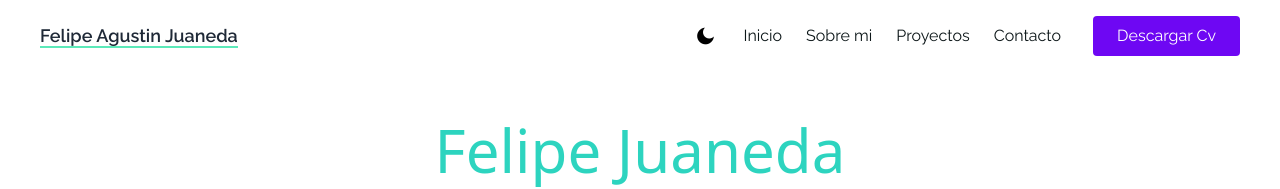
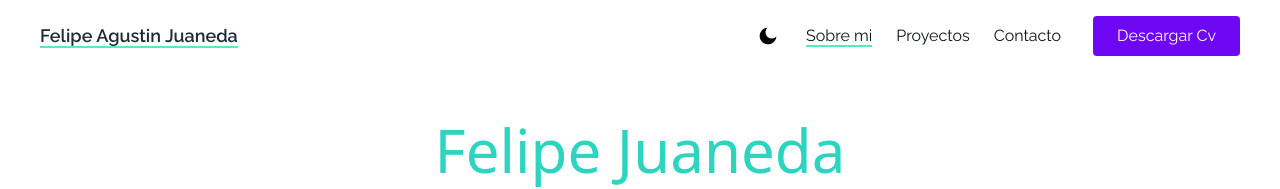
Before and after one commit to FelipeJuaneda/portfolio-felipe-juaneda, a React (Create React App) app: page / in a window 1280 px wide. Shown: the top 189 px of the page. Built offline with nearby package versions, Linux system fonts and the light colour scheme.

Commit message:
Agregado activeClass en navbar

```diff
--- a/src/components/NavBar/NavBar.css
+++ b/src/components/NavBar/NavBar.css
@@ -1,4 +1,4 @@
-.navLink.active {
+.active {
   border-bottom-width: 2px;
   border-color: #5be9b9;
 }
--- a/src/components/NavBar/NavBar.jsx
+++ b/src/components/NavBar/NavBar.jsx
@@ -1,5 +1,4 @@
 import React, { useState } from "react";
-import { Link, NavLink } from "react-router-dom";
 import { Link as LinkScroll } from "react-scroll";
 import curriculum from "../../images-cv/curriculum.pdf";
 import { animateScroll as scroll } from "react-scroll";
@@ -11,7 +10,6 @@ const Nav = () => {
   const [open, setOpen] = useState(false);
   const [scrollActive, setScrollActive] = useState(false);
   const Links = [
-    { id: 1, name: "Inicio", to: "aboutme", offset: -72 },
     { id: 2, name: "Sobre mi", to: "aboutme", offset: -72 },
     { id: 3, name: "Proyectos", to: "proyects" },
     { id: 4, name: "Contacto", to: "contact" },
@@ -81,7 +79,8 @@ const Nav = () => {
               <LinkScroll
                 to={link.to}
                 activeClass="active"
-                className="navLink text-blackRich dark:text-grisDark hover:border-b-2 hover:border-celestePrincipal"
+                spy={true}
+                className="cursor-pointer navLink text-blackRich dark:text-grisDark hover:border-b-2 hover:border-celestePrincipal"
                 smooth={true}
                 offset={link.offset}
                 onClick={handleCloseClick}
```
